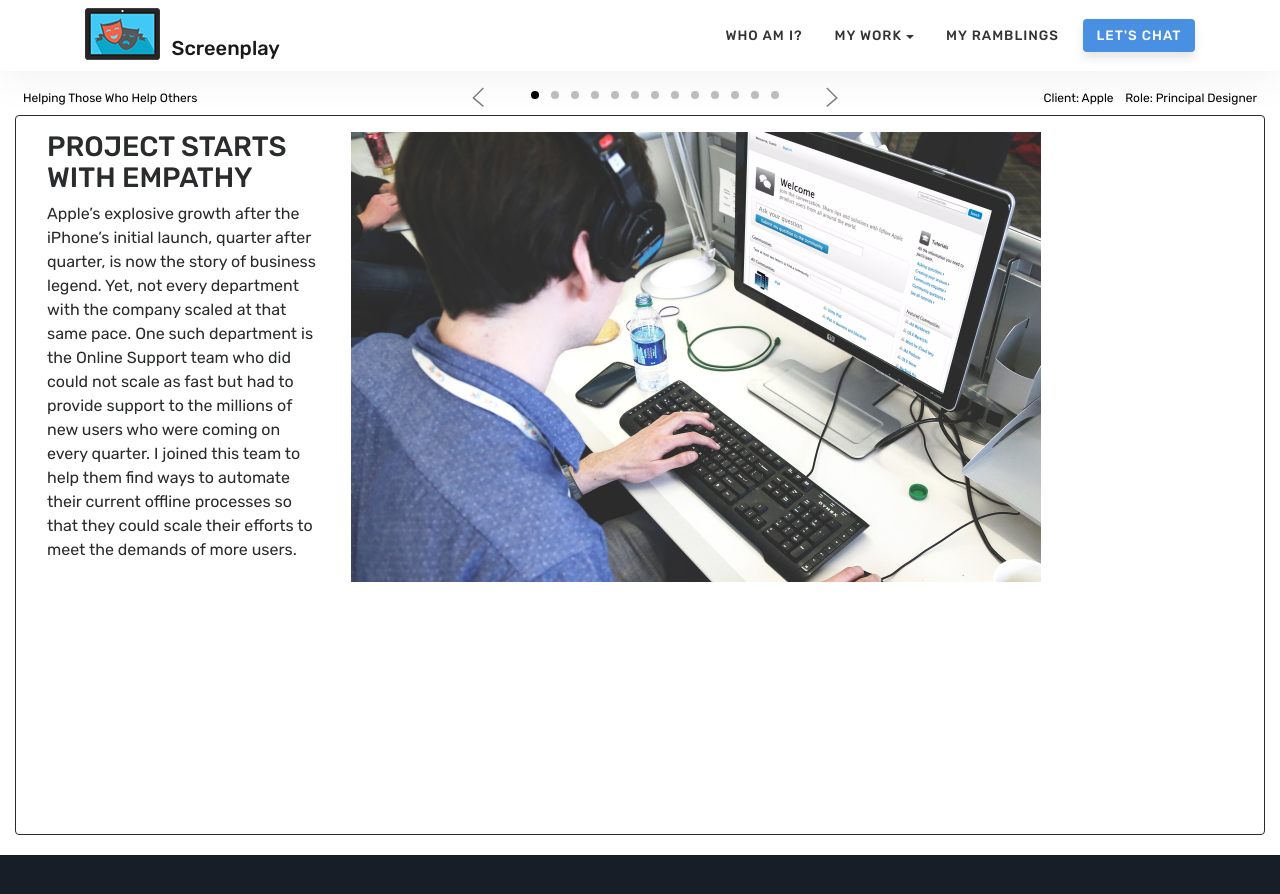
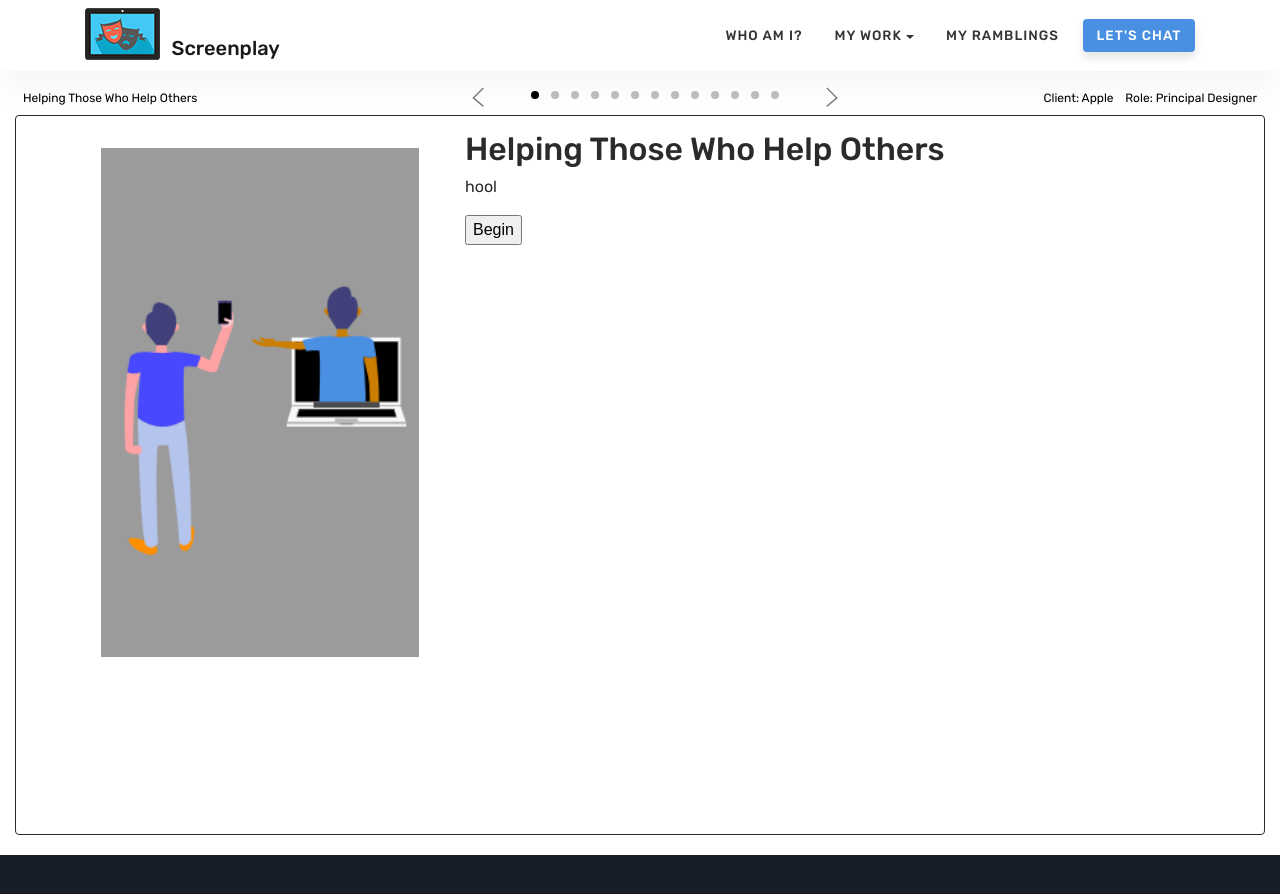
Before and after one commit to parveenj/screenplay, a Jekyll site: the page built from portfolio-apple.html, in a window 1280 px wide and 900 px high. Shown: the top 894 px of the window. Built offline with Jekyll 4.4.1, drawn with Linux system fonts in a browser that asks for light colours.

Commit message:
update layouts to portfolios

```diff
--- a/assets/css/theme.css
+++ b/assets/css/theme.css
@@ -1009,3 +1009,16 @@
     padding: 16px;
     height: 100%;
 }
+
+.portfolio-img-solo {
+    display: flex;
+    justify-content: center;
+    align-items: center;
+    overflow: hidden;
+}
+.portfolio-img-solo img {
+    flex-shrink: 0;
+    min-width: 100%;
+    min-height: 100%;
+    padding: 16px;
+}
--- a/portfolio-apple.html
+++ b/portfolio-apple.html
@@ -68,6 +68,7 @@
             <li data-target="#carouselExampleIndicators" data-slide-to="10"></li>
             <li data-target="#carouselExampleIndicators" data-slide-to="11"></li>
             <li data-target="#carouselExampleIndicators" data-slide-to="12"></li>
+            <li data-target="#carouselExampleIndicators" data-slide-to="13"></li>
           </ol>
         </div>
         <div>
@@ -93,7 +94,21 @@
     <div class="carousel-inner">
 
       <div class="carousel-item active">
-        <div class="container-fluid">
+        <div class="container">
+          <div class="row">
+            <div class="col-sm-4 portfolio-img-solo">
+              <img src="{{site.baseurl}}/assets/images/portfolio-apple-cover.png">
+            </div>
+            <div class="col-sm-8">
+              <h2>Helping Those Who Help Others </h2>
+              <p>hool</p>
+              <button data-target="#carouselExampleIndicators" data-slide-to="1">Begin</button>
+            </div>
+          </div>
+        </div>
+      </div>
+      <div class="carousel-item">
+          <div class="container">
             <div class="row">
               <div class="col-sm-3">
                   <h3>PROJECT STARTS WITH EMPATHY</h3>
@@ -112,7 +127,7 @@
           </div>
         </div>
       <div class="carousel-item">
-        <div class="container-fluid">
+        <div class="container">
           <div class="row">
             <div class="col-sm-9">
               <img src="{{site.baseurl}}/assets/images/story-apple-3.png">
@@ -129,7 +144,7 @@
         </div>
       </div>
       <div class="carousel-item">
-        <div class="container-fluid">
+        <div class="container">
           <div class="row">
             <div class="col-sm-3">
               <h3>PROFILING USERS</h3>
@@ -145,7 +160,7 @@
         </div>
       </div>
       <div class="carousel-item">
-        <div class="container-fluid">
+        <div class="container">
           <div class="row">
             <div class="col-sm-9">
               <img src="{{site.baseurl}}/assets/images/story-apple-5.png">
@@ -161,7 +176,7 @@
         </div>
       </div>
       <div class="carousel-item">
-        <div class="container-fluid">
+        <div class="container">
           <div class="row">
             <div class="col-sm-3">
               <h3>A BIRD’S EYE VIEW OF IT ALL</h3>
@@ -177,7 +192,7 @@
         </div>
       </div>
       <div class="carousel-item">
-        <div class="container-fluid">
+        <div class="container">
           <div class="row">
             <div class="col-sm-9">
               <img src="{{site.baseurl}}/assets/images/story-apple-7a.png">
@@ -197,7 +212,7 @@
         </div>
       </div>
       <div class="carousel-item">
-        <div class="container-fluid">
+        <div class="container">
           <div class="row">
             <div class="col-sm-9">
               <h3>NOW ITS TIME FOR SOME POLISHED WORK</h3>
@@ -210,7 +225,7 @@
         </div>
       </div>
       <div class="carousel-item">
-        <div class="container-fluid">
+        <div class="container">
           <div class="row">
             <div class="col-sm-9">
               <img src="{{site.baseurl}}/assets/images/story-apple-9a.png">
@@ -231,7 +246,7 @@
         </div>
       </div>
       <div class="carousel-item">
-        <div class="container-fluid">
+        <div class="container">
           <div class="row">
             <div class="col-sm-3">
               <h3>UNITS MATTER</h3>
@@ -251,7 +266,7 @@
         </div>
       </div>
       <div class="carousel-item">
-        <div class="container-fluid">
+        <div class="container">
           <div class="row">
             <div class="col-sm-9">
               <img src="{{site.baseurl}}/assets/images/story-apple-11.png">
@@ -267,7 +282,7 @@
         </div>
       </div>
       <div class="carousel-item">
-        <div class="container-fluid">
+        <div class="container">
           <div class="row">
             <div class="col-sm-9">
               <img src="{{site.baseurl}}/assets/images/story-apple-12.png">
@@ -283,7 +298,7 @@
         </div>
       </div>
       <div class="carousel-item">
-        <div class="container-fluid">
+        <div class="container">
           <div class="row">
             <div class="col-sm-9">
               <h3>Was it worth it?</h3>
--- a/portfolio-rune.html
+++ b/portfolio-rune.html
@@ -68,6 +68,7 @@
 
 
     <div class="carousel-inner">
+
       <div class="carousel-item active">
         <div class="col-sm-9">
           <p>
```
Also changed, not shown: portfolio-fireeye.html (+16 -1 lines), portfolio-paypal.html (+16 -1 lines), portfolio-vudu.html (+17 -2 lines). Lines whose indentation alone changed are shown as unchanged.
